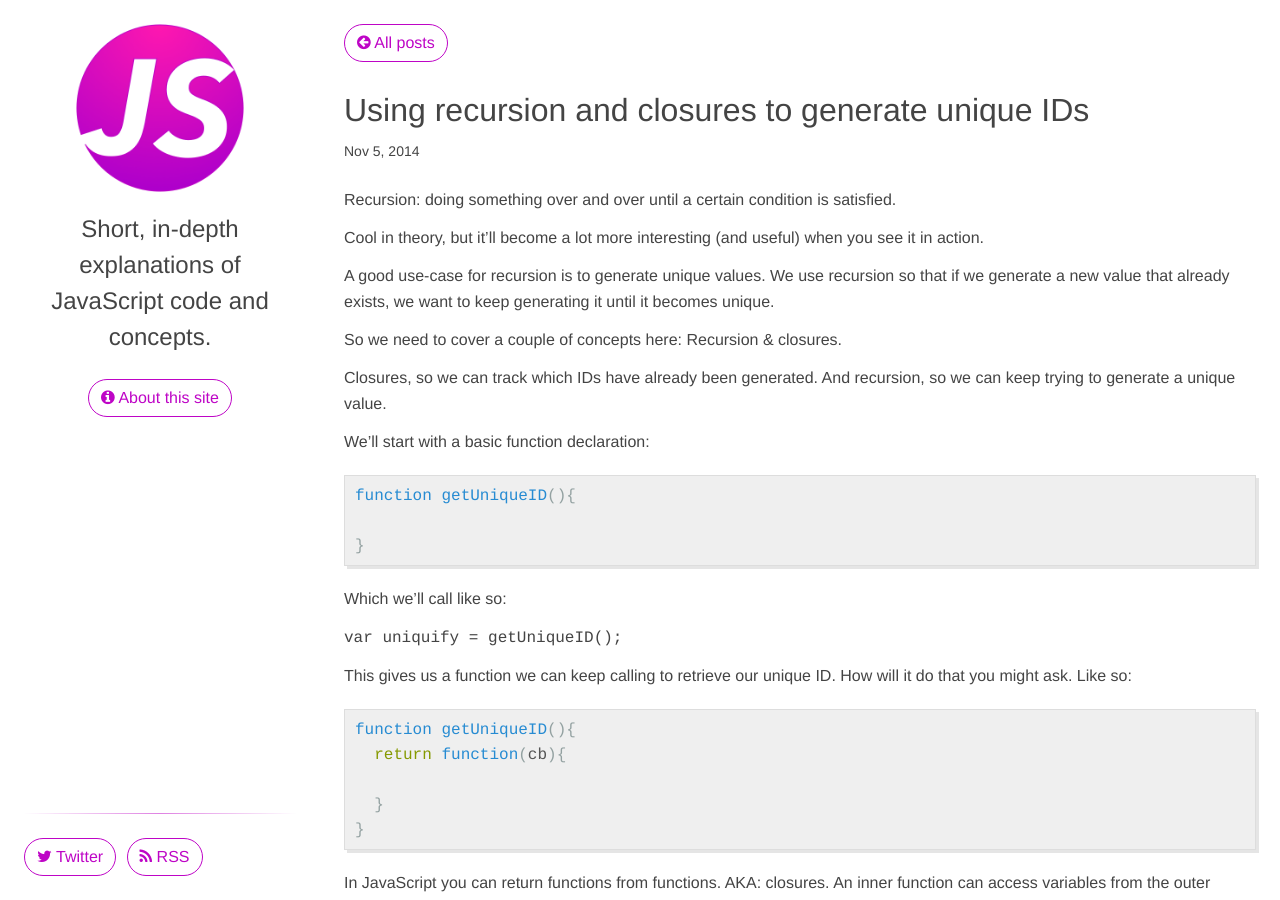
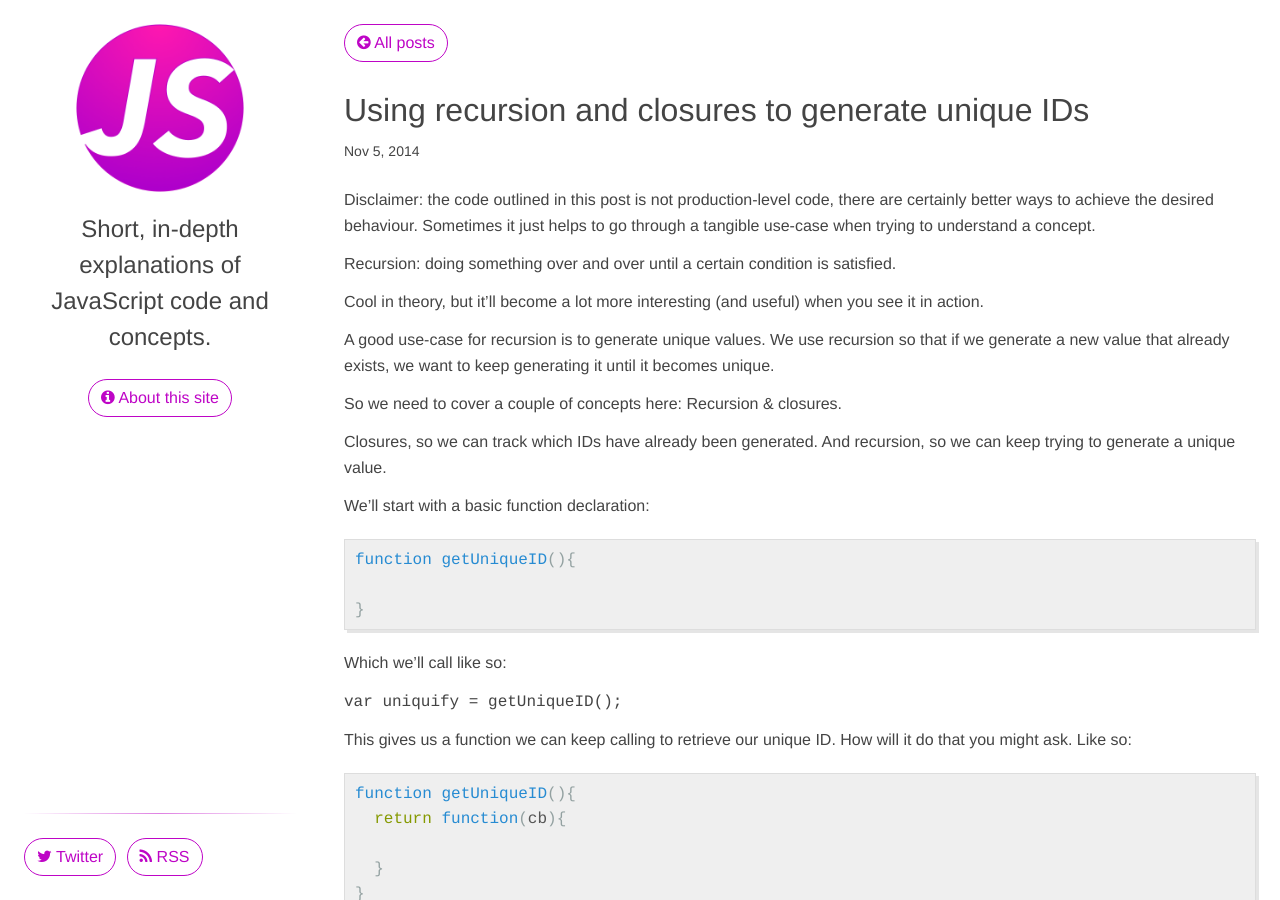
Before and after one commit to benhowdle89/js-idioms, a Jekyll site: the page built from _posts/2014-11-18-using-recursion-and-closures-to-generate-unique-ids.markdown, in a window 1280 px wide and 900 px high. Built offline with Jekyll 4.4.1, drawn with Linux system fonts in a browser that asks for light colours; nearby versions of some CDN libraries; comment, search, counter and statistics services are not loaded.

Commit message:
Update 2014-11-18-using-recursion-and-closures-to-generate-unique-ids.markdown

```diff
--- a/_posts/2014-11-18-using-recursion-and-closures-to-generate-unique-ids.markdown
+++ b/_posts/2014-11-18-using-recursion-and-closures-to-generate-unique-ids.markdown
@@ -3,6 +3,8 @@ layout: post
 title:  "Using recursion and closures to generate unique IDs"
 date:   2014-11-05 18:25:31
 ---
+
+Disclaimer: the code outlined in this post is not production-level code, there are certainly better ways to achieve the desired behaviour. Sometimes it just helps to go through a tangible use-case when trying to understand a concept.
 
 Recursion: doing something over and over until a certain condition is satisfied.
 
```
